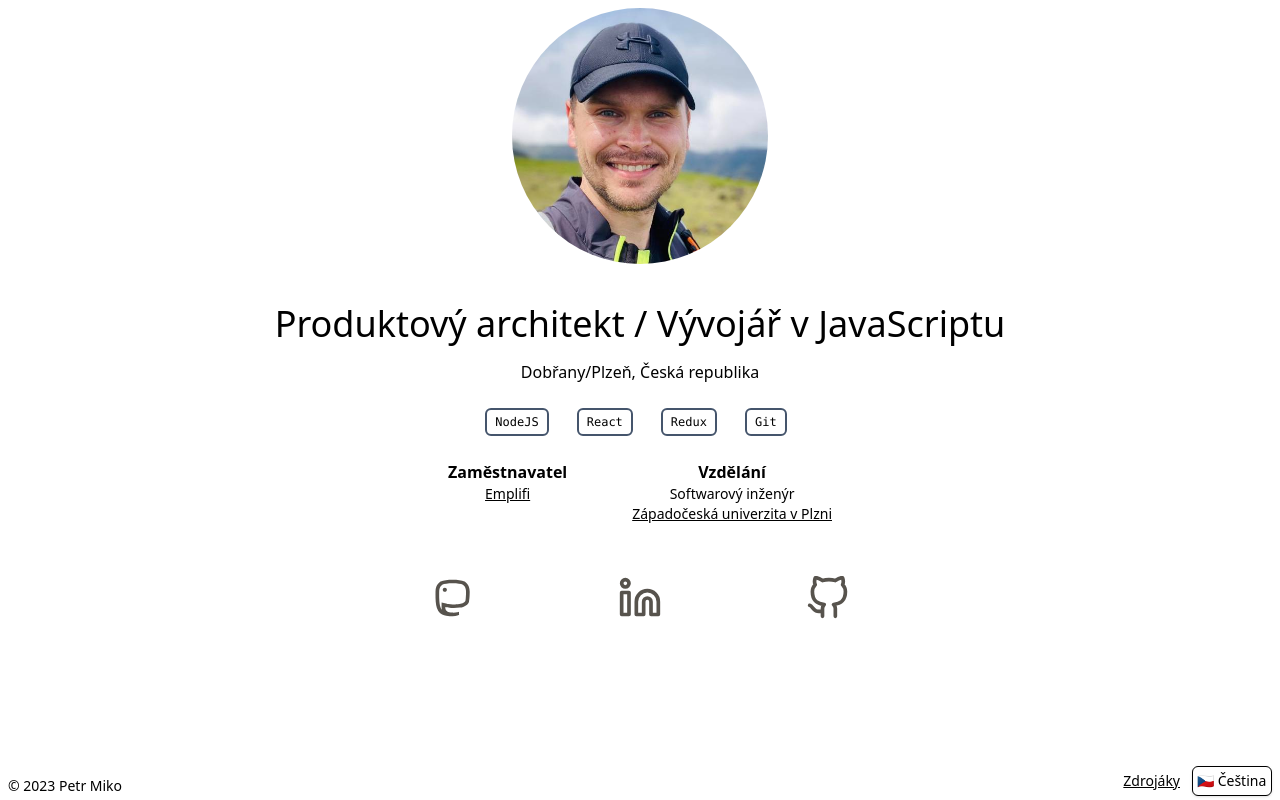
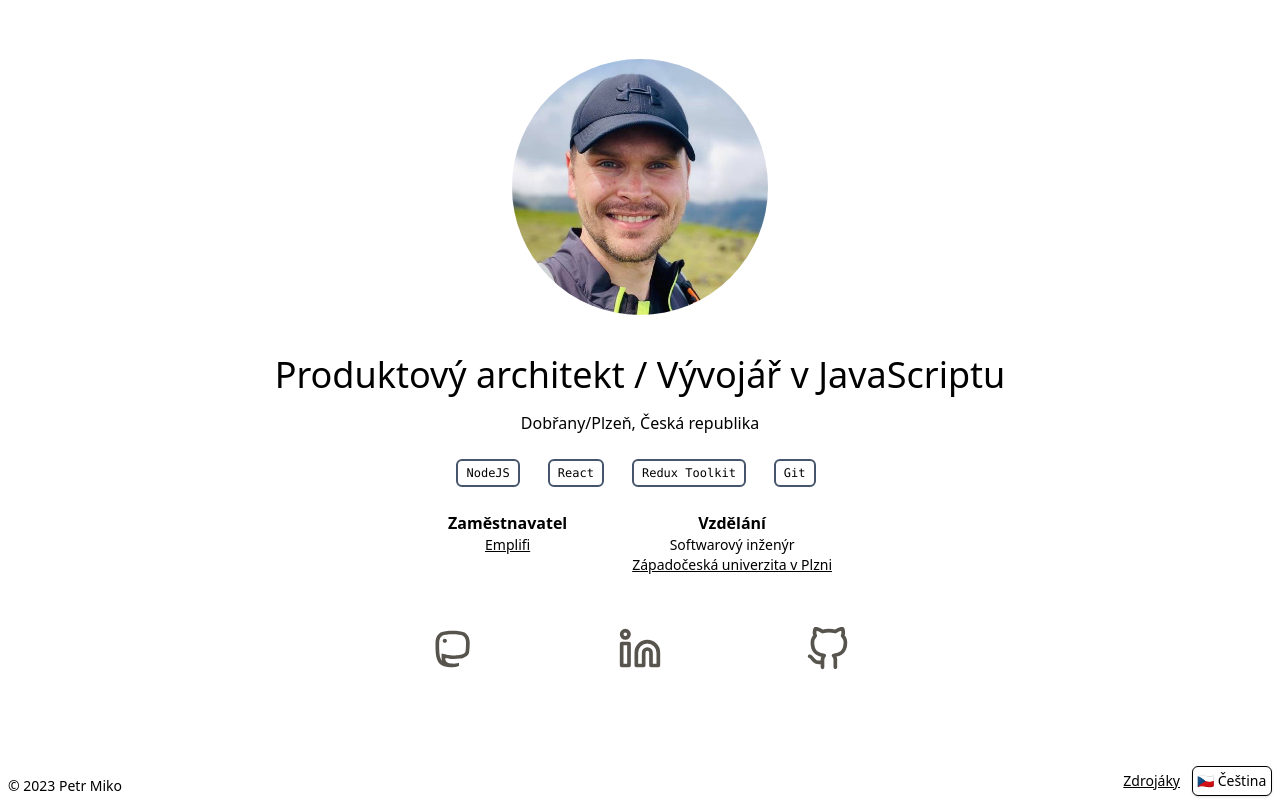
Before and after one commit to petrmiko/profile, a Next.js app: page / in a window 1280 px wide. Built offline with nearby package versions, Linux system fonts and the light colour scheme.

Commit message:
Fixed positioning of footer with grid, fixed 404 home page translation

```diff
--- a/components/profile/skills.tsx
+++ b/components/profile/skills.tsx
@@ -33,8 +33,8 @@ const Skills = () => {
 			</li>
 			<li>
 				<Tippy arrow={false} placement="bottom" content={t('tooltip-redux')}>
-					<Link href="https://redux.js.org" className={LINK_VARIANT.TAG}>
-						Redux
+					<Link href="https://redux-toolkit.js.org/" className={LINK_VARIANT.TAG}>
+						Redux Toolkit
 					</Link>
 				</Tippy>
 			</li>
--- a/pages/404.tsx
+++ b/pages/404.tsx
@@ -4,12 +4,11 @@ import { Trans, useTranslation } from 'react-i18next'
 const NotFound = () => {
 	const { t } = useTranslation()
 	return (
-		<div className="text-center">
+		<div className="place-self-center text-center">
 			<div className="text-2xl font-bold">{t('404-main')}</div>
 			<div className="text-xl">
 				<Trans i18nKey="404-hint">
-					Try returning to the{' '}
-					<Link href="/" className="underline hover:no-underline">
+					Try returning to the <Link href="/" className="underline hover:no-underline">
 						home page
 					</Link>
 				</Trans>
--- a/pages/_app.tsx
+++ b/pages/_app.tsx
@@ -66,7 +66,7 @@ export default function App({ Component, pageProps }: AppProps) {
 	}
 
 	return (
-		<div className="flex flex-col h-screen justify-between">
+		<>
 			<Head>
 				<title>{t('site-name')}</title>
 				<meta name="author" content={config.siteAuthor} />
@@ -92,8 +92,10 @@ export default function App({ Component, pageProps }: AppProps) {
 				/>
 				<link rel="shortcut icon" href="/assets/favicon.png" />
 			</Head>
-			<Component {...pageProps} />
-			<Footer />
-		</div>
+			<div className="grid grid-rows-[1fr_auto] min-h-screen">
+				<Component {...pageProps} />
+				<Footer />
+			</div>
+		</>
 	)
 }
```
Also changed, not shown: next-env.d.ts.
